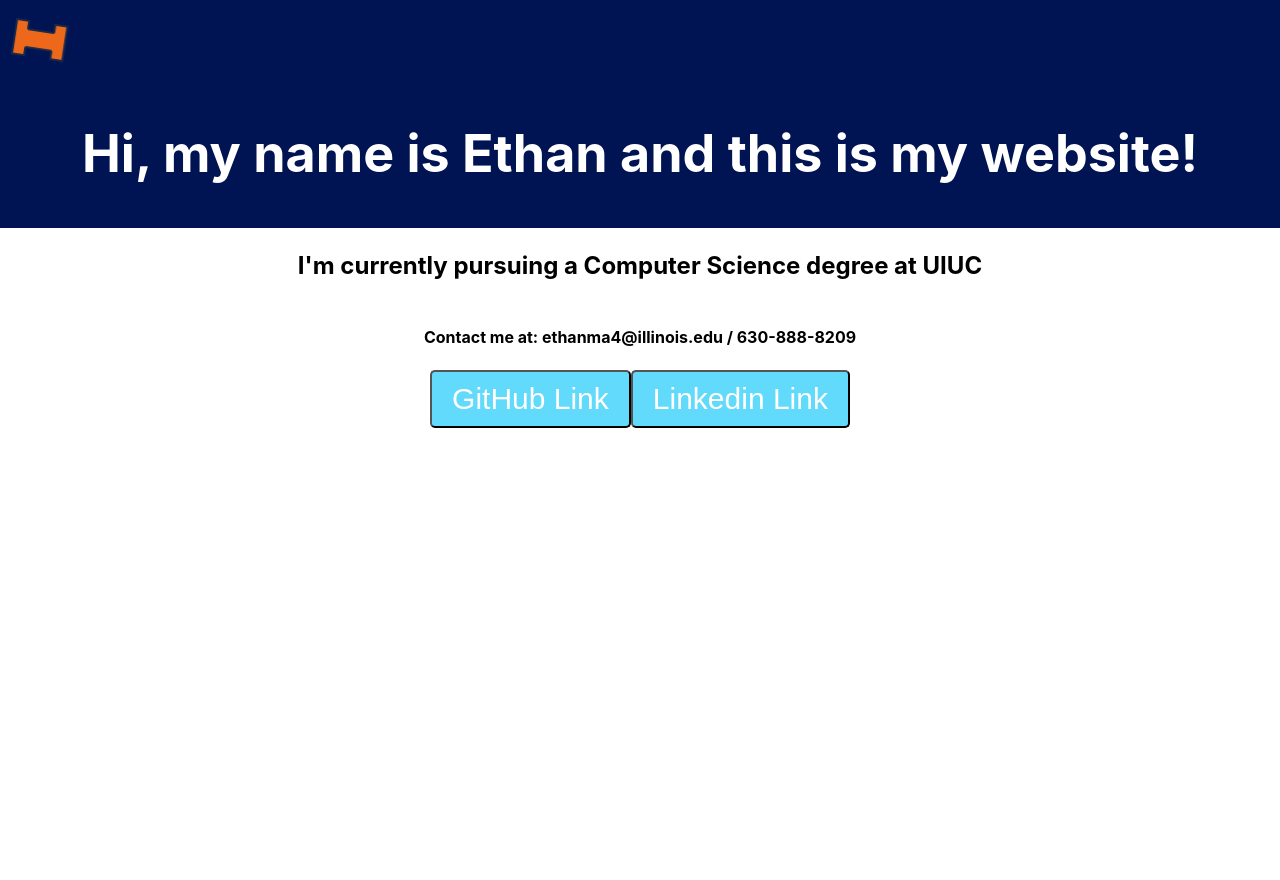
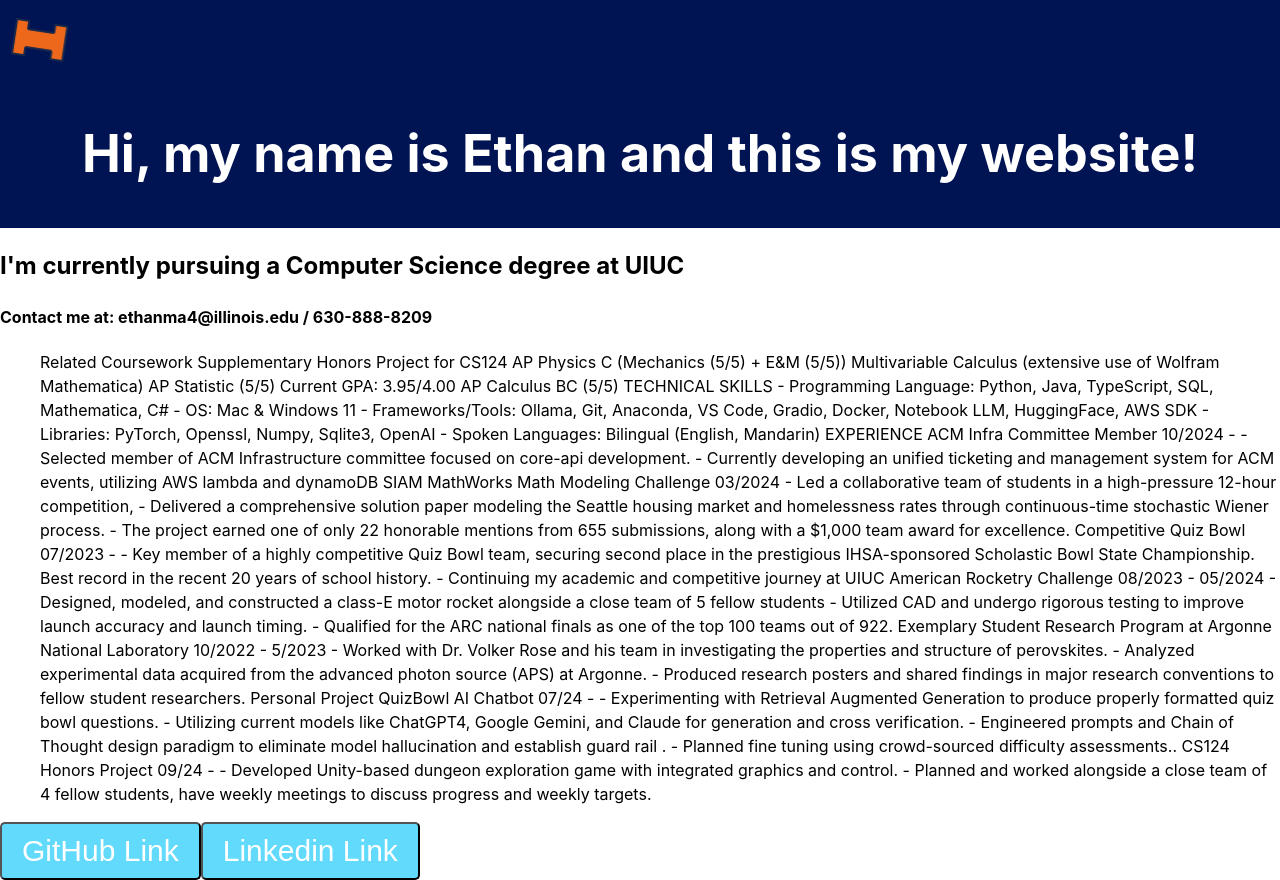
Before and after one commit to EthM370/ethm370.github.io, a React (Create React App) app in the folder webcity/: page / in a window 1280 px wide. Before the commit the page ends 800 px from the top, so only its background shows below. Built offline with nearby package versions, Linux system fonts and the light colour scheme.

Commit message:
Resume added

```diff
--- a/webcity/src/App.css
+++ b/webcity/src/App.css
@@ -18,6 +18,16 @@
     animation: App-logo-spin infinite 20s linear;
   }
 }
+
+.App-container {
+  margin-left: auto;
+  margin-right: auto;
+  width: auto;
+  display: flex;
+  justify-content: center;
+  align-items: center;
+}
+
 
 .App-header {
   background-color: #001353;
--- a/webcity/src/App.tsx
+++ b/webcity/src/App.tsx
@@ -1,6 +1,6 @@
 import React from 'react';
 import logo from './image.png';
-import { MantineProvider, Group, Burger, Skeleton, Button, Title, SimpleGrid, Flex, AppShell, Container, Center} from '@mantine/core';
+import { MantineProvider, Group, List, Skeleton, Button, Title, SimpleGrid, Flex, AppShell, Container, Center, Box} from '@mantine/core';
 import './App.css';
 
 
@@ -11,6 +11,7 @@
 
   return (
     <MantineProvider>
+
       <AppShell
         header={{ height: '10px'}}
         navbar={{
@@ -23,28 +24,64 @@
         <img src={logo} className="App-logo" alt="logo" />
         <Title order={1}>Hi, my name is Ethan and this is my website!</Title>
       </AppShell.Header>
+      <div className="App-container">
         <AppShell.Main>
-          <Center maw='500px' color='var(--mantine-color-blue-light)' mx="auto"
-            style={{ display: 'flex', justifyContent: 'center', alignItems:'center', flex:"column"}}
-          >
-            <Title order={2}>I'm currently pursuing a Computer Science degree at UIUC </Title>
-          </Center>
-          <Center maw='500px' color='var(--mantine-color-blue-light)' mx="auto"
-            style={{ display: 'flex', justifyContent: 'center', alignItems:'center', flex:"column"}}
-          >
-            <Title order={4}> Contact me at: ethanma4@illinois.edu / 630-888-8209 </Title>
-          </Center>
-          <Center maw='500px' color='var(--mantine-color-blue-light)' mx="auto"
-            style={{ display: 'flex', justifyContent: 'center', alignItems:'center', flex:"column"}}
-          >
+          <Title order={2}>I'm currently pursuing a Computer Science degree at UIUC</Title>
+            <Container>
+              <Title order={4}> Contact me at: ethanma4@illinois.edu / 630-888-8209 </Title>
+            </Container>
+            <List>
+
+            Related Coursework
+            Supplementary Honors Project for CS124 AP Physics C (Mechanics (5/5) + E&M (5/5)) Multivariable Calculus (extensive use of Wolfram Mathematica) AP Statistic (5/5)
+            Current GPA: 3.95/4.00 AP Calculus BC (5/5)
+
+            TECHNICAL SKILLS
+            - Programming Language: Python, Java, TypeScript, SQL, Mathematica, C#
+            - OS: Mac & Windows 11
+            - Frameworks/Tools: Ollama, Git, Anaconda, VS Code, Gradio, Docker, Notebook LLM, HuggingFace, AWS SDK
+            - Libraries: PyTorch, Openssl, Numpy, Sqlite3, OpenAI
+            - Spoken Languages: Bilingual (English, Mandarin)
+
+            EXPERIENCE
+            ACM Infra Committee Member 10/2024 -
+            - Selected member of ACM Infrastructure committee focused on core-api development.
+            - Currently developing an unified ticketing and management system for ACM events, utilizing AWS lambda and dynamoDB
+            SIAM MathWorks Math Modeling Challenge 03/2024
+            - Led a collaborative team of students in a high-pressure 12-hour competition,
+            - Delivered a comprehensive solution paper modeling the Seattle housing market and homelessness rates through continuous-time
+            stochastic Wiener process.
+            - The project earned one of only 22 honorable mentions from 655 submissions, along with a $1,000 team award for excellence.
+            Competitive Quiz Bowl 07/2023 -
+            - Key member of a highly competitive Quiz Bowl team, securing second place in the prestigious IHSA-sponsored Scholastic Bowl State Championship. Best record in the recent 20 years of school history.
+            - Continuing my academic and competitive journey at UIUC
+            American Rocketry Challenge 08/2023 - 05/2024
+            - Designed, modeled, and constructed a class-E motor rocket alongside a close team of 5 fellow students
+            - Utilized CAD and undergo rigorous testing to improve launch accuracy and launch timing.
+            - Qualified for the ARC national finals as one of the top 100 teams out of 922.
+            Exemplary Student Research Program at Argonne National Laboratory 10/2022 - 5/2023
+            - Worked with Dr. Volker Rose and his team in investigating the properties and structure of perovskites.
+            - Analyzed experimental data acquired from the advanced photon source (APS) at Argonne.
+            - Produced research posters and shared findings in major research conventions to fellow student researchers.
+
+            Personal Project
+            QuizBowl AI Chatbot 07/24 -
+            - Experimenting with Retrieval Augmented Generation to produce properly formatted quiz bowl questions.
+            - Utilizing current models like ChatGPT4, Google Gemini, and Claude for generation and cross verification.
+            - Engineered prompts and Chain of Thought design paradigm to eliminate model hallucination and establish guard rail .
+            - Planned fine tuning using crowd-sourced difficulty assessments..
+            CS124 Honors Project 09/24 -
+            - Developed Unity-based dungeon exploration game with integrated graphics and control.
+            - Planned and worked alongside a close team of 4 fellow students, have weekly meetings to discuss progress and weekly targets.
+            </List>
             <Button className="linkButton" onClick={() => {handleButtonRedirect("https://github.com/EthM370")}}>
               GitHub Link
             </Button>
             <Button className="linkButton" onClick={() => {handleButtonRedirect("https://www.linkedin.com/in/ethan-ma-8207a6327")}}>
               Linkedin Link
             </Button>
-          </Center>
         </AppShell.Main>
+        </div>
       </AppShell>
     </MantineProvider>
     );
```
